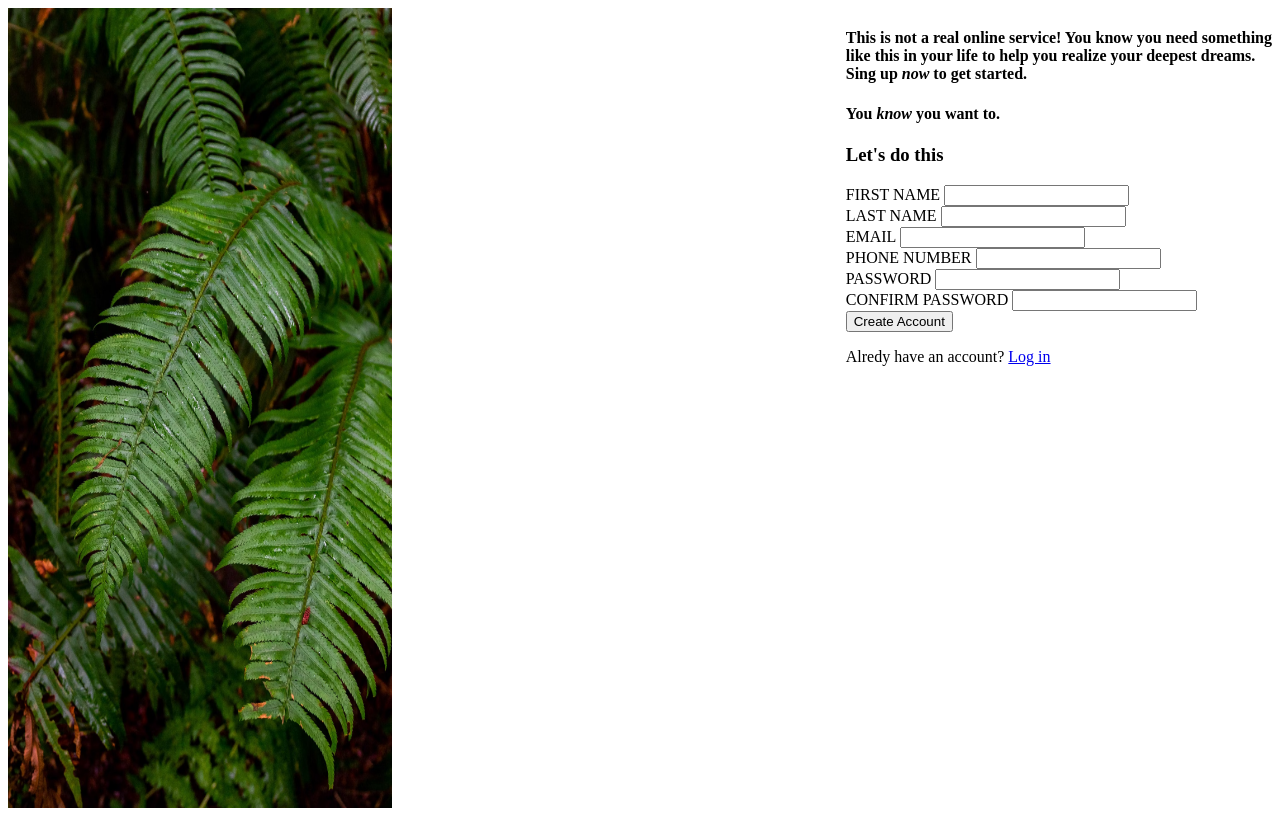
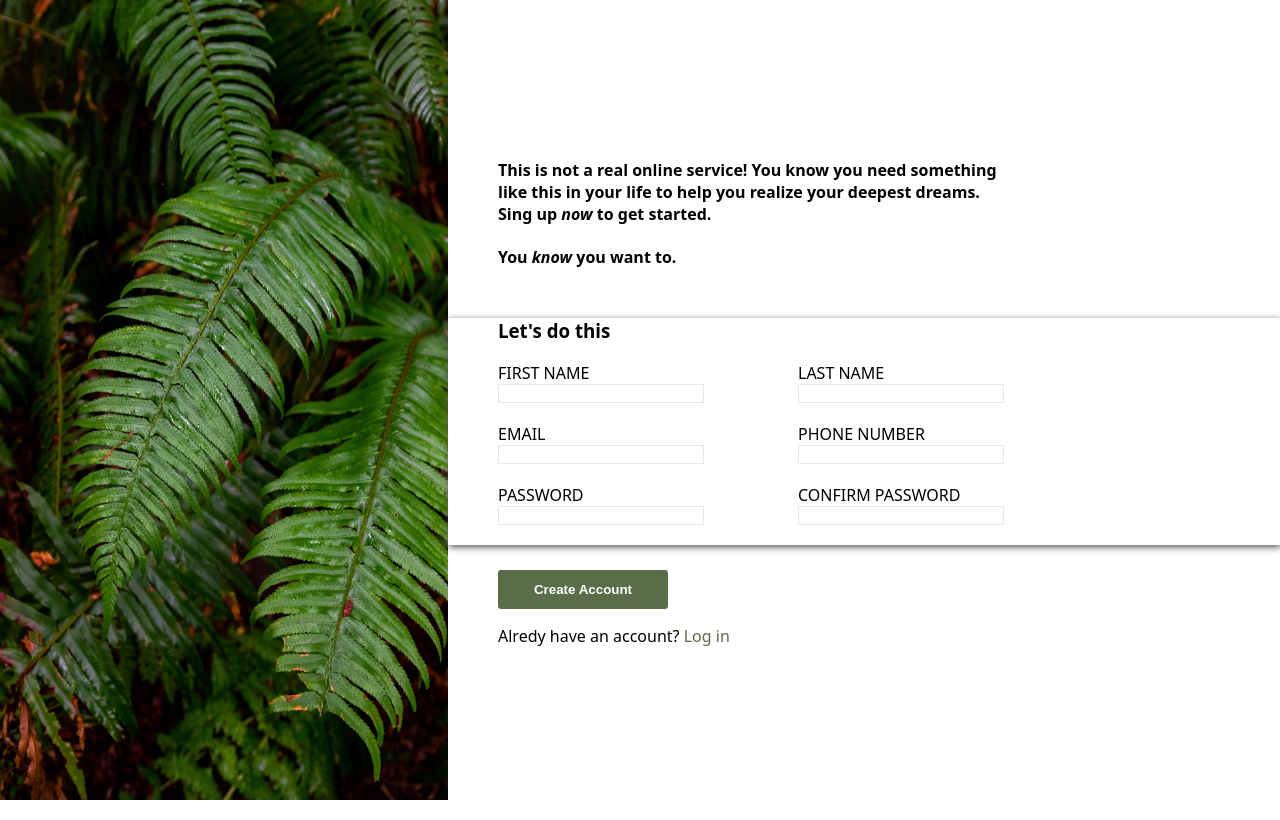
Before and after one commit to HeitorHMA/Sign-In-Form, a plain HTML site: page index.html in a window 1280 px wide. Drawn offline with Linux system fonts and the light colour scheme.

Commit message:
Add font to repo and TOP logo.

```diff
--- a/style.css
+++ b/style.css
@@ -6,12 +6,84 @@ html{
 body{
     display: flex;
     flex-direction: row;
-    min-height: 100vh; ;
-    justify-content: space-between;
+    min-height: 100vh;
+    margin: 0;
+}
+.leaf-logo{
+    flex: 1,1,auto;
+    display: flex;
+    height: 100vh;
+    width: 35vw;
+    top: 0;
+    left: 0;
 }
 .leafphoto{
+    flex: 1,1,auto;
+    height: 100%;
+    width: 100%;
+}
+.body-main{
+    font-family: system-ui, -apple-system, BlinkMacSystemFont, 'Segoe UI', Roboto, Oxygen, Ubuntu, Cantarell, 'Open Sans', 'Helvetica Neue', sans-serif;
+    display: flex;
+    flex-direction: column;
+    flex-wrap: wrap;
     height: 100vh;
-  width: 30vw;
-  top: 0;
-  left: 0;
+    justify-content: center;
+    width: 65vw;
 }
+.input-header{
+    font-weight: 700;
+    padding-left: 50px;
+    padding-right: 150px;
+}
+.form-text{
+    font-weight: 700;
+}
+.form-box{
+    padding-left: 50px;
+    padding-right: 150px;
+    margin-top: 50px;
+    margin-bottom: 25px;
+    box-shadow: 1px 2px 7px rgb(83, 82, 82);
+}
+.inputs{
+    display: flex;
+    flex-direction: row;
+    flex-wrap: wrap;
+}
+
+input{
+    width: 200px;
+    border: 1px solid #E5E7EB;
+}
+.lbl{
+    display: flex;
+    flex-direction: column;
+    flex-wrap: wrap;
+    width: 300px;
+    margin-bottom: 20px;
+}
+.input-button{
+    padding-left: 50px;
+    padding-right: 150px;
+}
+
+button{
+    background-color: #596D48;
+    color: white;
+    border: 0;
+    border-radius: 3px;
+    padding: 12px;
+    width: 170px;
+    font-weight: 900;
+}
+a{
+    color: #596D48;
+    text-decoration: none;
+
+}
+
+@font-face {
+    font-family: norsepro;
+    src: url(imgs/Norse-Bold.otf);
+}
```
Also changed, not shown: imgs/Norse-Bold.otf (added), imgs/odin-lined.png (added).
